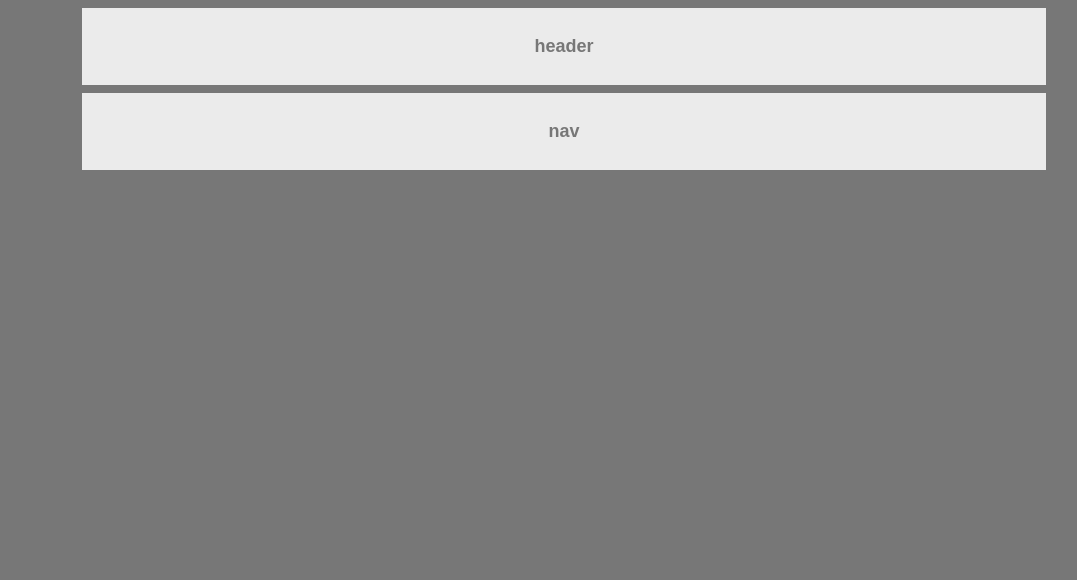
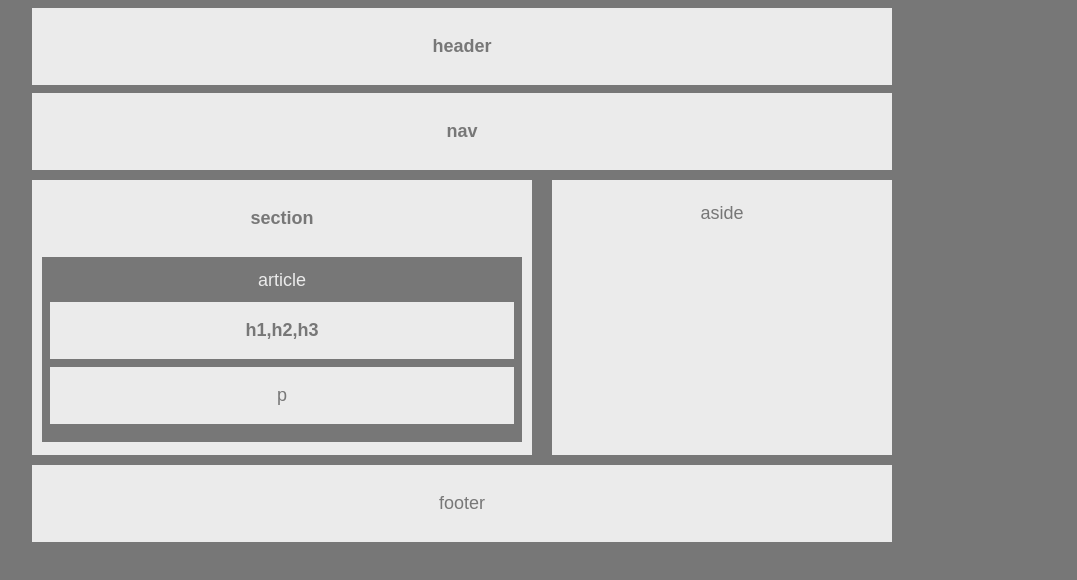
Before and after one commit to devindinapoli/HW-Wireframe, a plain HTML site: page index.html in a window 1280 px wide. Shown: the whole page, without its empty margins (76-1153 px from the left). Drawn offline with Linux system fonts and the light colour scheme.

Commit message:
Updated html & css files

```diff
--- a/index.html
+++ b/index.html
@@ -19,6 +19,24 @@
         <h2>nav</h2>
     </nav>
 
+    <section>
+        <h3>section</h3>
+
+        <article>
+            article
+            <h4>h1,h2,h3</h4>
+            <p>p</p>
+
+        </article>
+    </section>
+
+    <aside>
+        aside
+    </aside>
+
+    <footer>
+        <p2>footer</p2>
+    </footer>
 
 
 
--- a/style.css
+++ b/style.css
@@ -4,14 +4,14 @@ body {
    font-family: "Arial", "Helvetica Neue", Helvetica, sans-serif;
    font-size: 18px;
    line-height: 150%;
-
+   width: 960px;
 
 }
 
 header{
     background-color: #ebebeb;
-    margin-left: 150px;
-    margin-right: 150px;
+    margin-left: 100px;
+
 
 }
 
@@ -29,8 +29,10 @@ h1 {
 
 nav {
     background-color: #ebebeb;
-    margin-left: 150px;
-    margin-right: 150px;
+    margin-left: 100px;
+
+
+
 
 }
 
@@ -44,3 +46,89 @@ h2 {
 
 
 }
+
+section {
+    background-color: #ebebeb;
+    float: left;
+    margin-top: 10px;
+    width: 500px;
+    margin-left: 100px;
+    position: relative;
+    height: 275px;
+    margin-bottom: 10px;
+
+
+}
+
+h3 {
+    color: #777;
+    font-size: 18px;
+    text-align: center;
+    margin-bottom: 20px;
+    padding: 25px 0;
+    margin: 0;
+}
+
+article {
+
+    background-color: #777;
+    margin-left: 10px;
+    margin-right: 10px;
+    text-align: center;
+    height: 175px;
+    margin-bottom: 10px;
+    padding-top: 10px;
+
+}
+
+h4 {
+
+    background-color: #ebebeb;
+    color: #777;
+    margin-left: 10px;
+    margin-right: 10px;
+    padding: 15px;
+    margin: 8px;
+
+
+
+}
+
+p {
+    background-color: #ebebeb;
+    color: #777;
+    margin-left: 10px;
+    margin-right: 10px;
+    padding: 15px;
+    margin: 8px;
+
+
+}
+
+aside {
+
+    background-color: #ebebeb;
+    color: #777;
+    float: right;
+    height: 235px;
+    width: 300px;
+    margin-top: 10px;
+    padding: 20px;
+    text-align:center;
+    margin-bottom: 10px;
+}
+
+footer {
+
+    clear: both;
+    background-color: #ebebeb;
+    color: #777;
+    text-align: center;
+    margin-bottom: 20px;
+    padding: 25px 0;
+    margin-left: 100px;
+
+
+
+
+}
```
